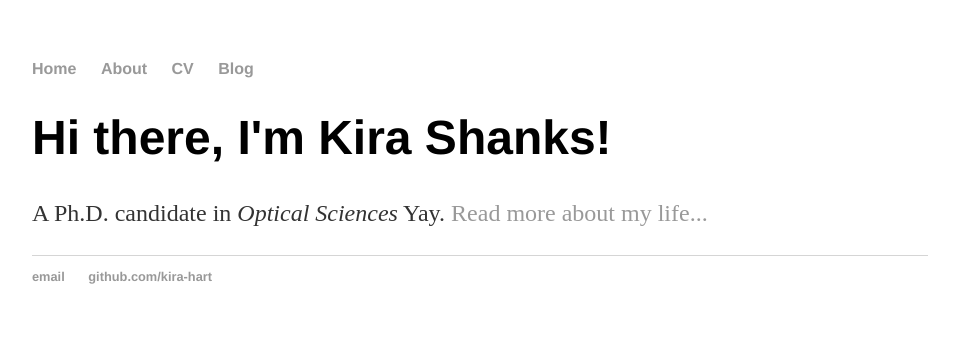
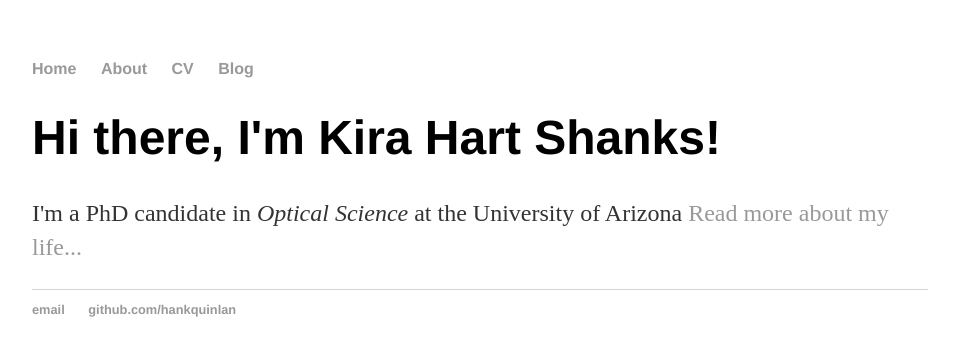
Before and after one commit to kira-hart/kira-hart.github.io, a Jekyll site: the page built from index.html, in a window 1280 px wide. Shown: the top 356 px of the page, without its empty margins (160-1119 px from the left). Built offline with Jekyll 4.4.1, drawn with Linux system fonts in a browser that asks for light colours.

Commit message:
Update index.html

```diff
--- a/index.html
+++ b/index.html
@@ -1,30 +1,8 @@
-<!DOCTYPE html>
-<html>
-	<head>
-		<title>Kira Hart Shanks</title>
-	<!-- link to main stylesheet -->
-	<link rel="stylesheet" type="text/css" href="/css/main.css">
-	</head>
-	<body>
-		<nav>
-    		<ul>
-        		<li><a href="/">Home</a></li>
-	        	<li><a href="/about">About</a></li>
-        		<li><a href="/cv">CV</a></li>
-        		<li><a href="/blog">Blog</a></li>
-    		</ul>
-		</nav>
-		<div class="container">
-    		<div class="blurb">
-        		<h1>Hi there, I'm Kira Shanks!</h1>
-				<p>A Ph.D. candidate in <em>Optical Sciences</em> Yay. <a href="/about">Read more about my life...</a></p>
-    		</div><!-- /.blurb -->
-		</div><!-- /.container -->
-		<footer>
-    		<ul>
-        		<li><a href="mailto:khart@optics.arizona.edu">email</a></li>
-        		<li><a href="https://github.com/kira-hart">github.com/kira-hart</a></li>
-			</ul>
-		</footer>
-	</body>
-</html>
+---
+layout: default
+title: Hank Quinlan, Horrible Cop
+---
+<div class="blurb">
+	<h1>Hi there, I'm Kira Hart Shanks!</h1>
+	<p>I'm a PhD candidate in <em>Optical Science</em> at the University of Arizona <a href="/about">Read more about my life...</a></p>
+</div><!-- /.blurb -->
```
